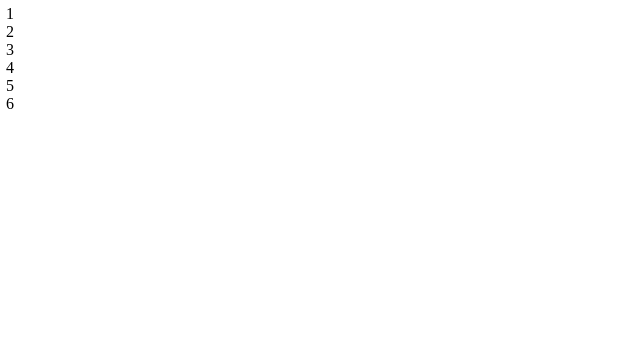
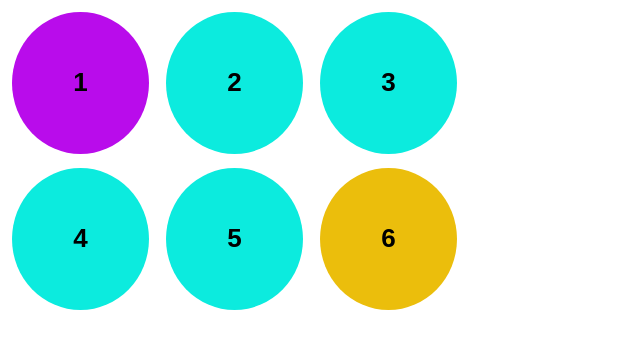
Before and after one commit to green-fox-academy/admrid, a plain HTML site: page week-01/day-4/exercise6/exercise6.html in a window 1280 px wide. Shown: the whole page, without its empty margins (0-640 px from the left). Drawn offline with Linux system fonts and the light colour scheme.

Commit message:
finished exercise6

```diff
--- a/week-01/day-4/exercise6/style.css
+++ b/week-01/day-4/exercise6/style.css
@@ -3,9 +3,31 @@
 }
 
 body {
-    margin: 5px 0 0 6px;
+    margin: 12px 0 0 12px;
+    width: 500px;
 }
 
 p {
-    width: 370px;
+    display: inline-block;
+    padding-top: 55px;
+    /* padding-bottom: 55px; */
+    width: 137px;
+    height: 87px;
+    border-radius: 50%;
+    color: black;
+    background-color: #0cebde;
+    text-align: center;
+    font-weight: bold;
+    font-family: Arial, Helvetica, sans-serif;
+    font-size: 26px;
+    margin-right: 13px;
+    margin-bottom: 14px;
 }
+
+p:first-child{
+    background-color: #b90ceb;
+}
+
+p:last-child{
+    background-color: #ebbe0c;
+}
```
